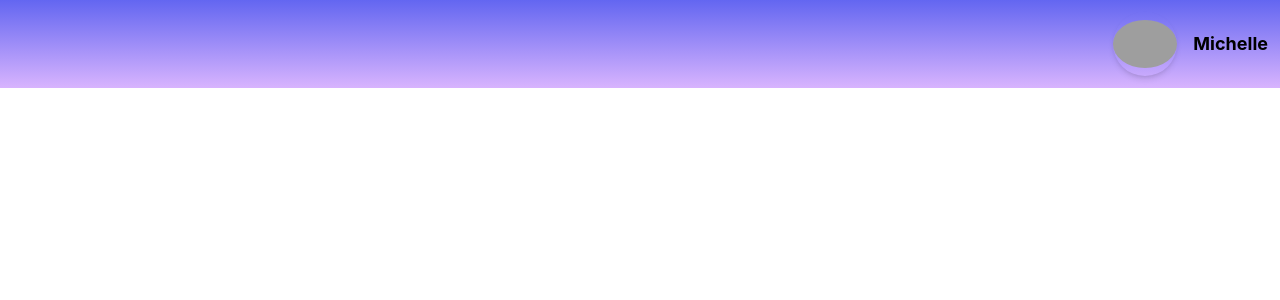
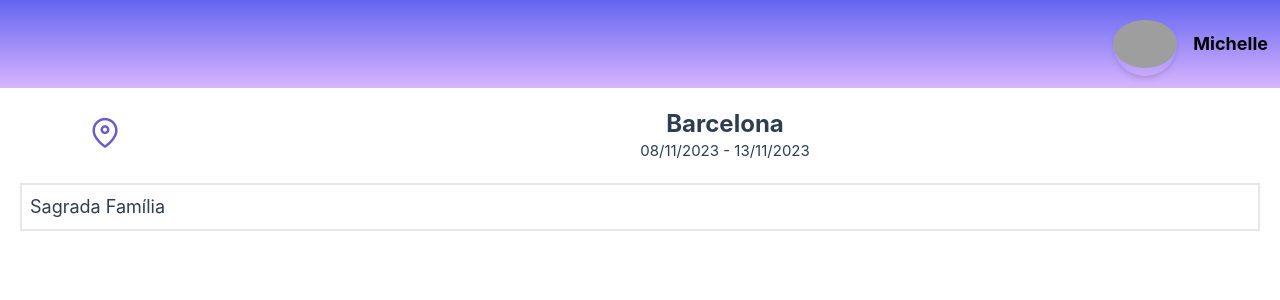
Before and after one commit to lucasaguino/travel-pals, a Vue app: page /currentTrip in a window 1280 px wide. Before the commit this address had no page. Shown: the top 300 px of the page. Built offline with nearby package versions, Linux system fonts and the light colour scheme; grey boxes are pictures that could not be loaded.

Commit message:
current trip

```diff
--- a/src/router/index.js
+++ b/src/router/index.js
@@ -2,6 +2,7 @@ import { createRouter, createWebHistory } from 'vue-router'
 import HomeView from '../views/HomeView.vue'
 import SummaryPage from '@/views/SummaryPage.vue'
 import TripCreationPage from '@/views/TripCreationPage.vue'
+import CurrentTripPage from '@/views/CurrentTripPage.vue'
 
 const router = createRouter({
   history: createWebHistory(import.meta.env.BASE_URL),
@@ -22,6 +23,11 @@ const router = createRouter({
       component: TripCreationPage,
     },
     {
+      path: '/currentTrip',
+      name: 'currentTrip',
+      component: CurrentTripPage,
+    },
+    {
       path: '/about',
       name: 'about',
       // route level code-splitting
--- /dev/null
+++ b/src/views/CurrentTripPage.vue
@@ -0,0 +1,23 @@
+<script setup>
+
+</script>
+<template>
+  <div>
+    <div class="flex items-center place-content-around m-5">
+        <a href="https://www.google.com/maps" ><i class="pi pi-map-marker text-3xl" style="color: slateblue"></i></a>
+        <div class="text-center basis-3/4">
+
+            <h1 class="font-bold text-2xl">Barcelona</h1>
+            <h3>08/11/2023 - 13/11/2023</h3>
+
+        </div>
+    </div>
+
+
+    <div class="border-solid m-5 border-2 p-2 flex ">
+      <h3 class=" text-center text-lg">Sagrada Família</h3>
+      <img src="" alt="">
+    </div>
+
+  </div>
+</template>
```
